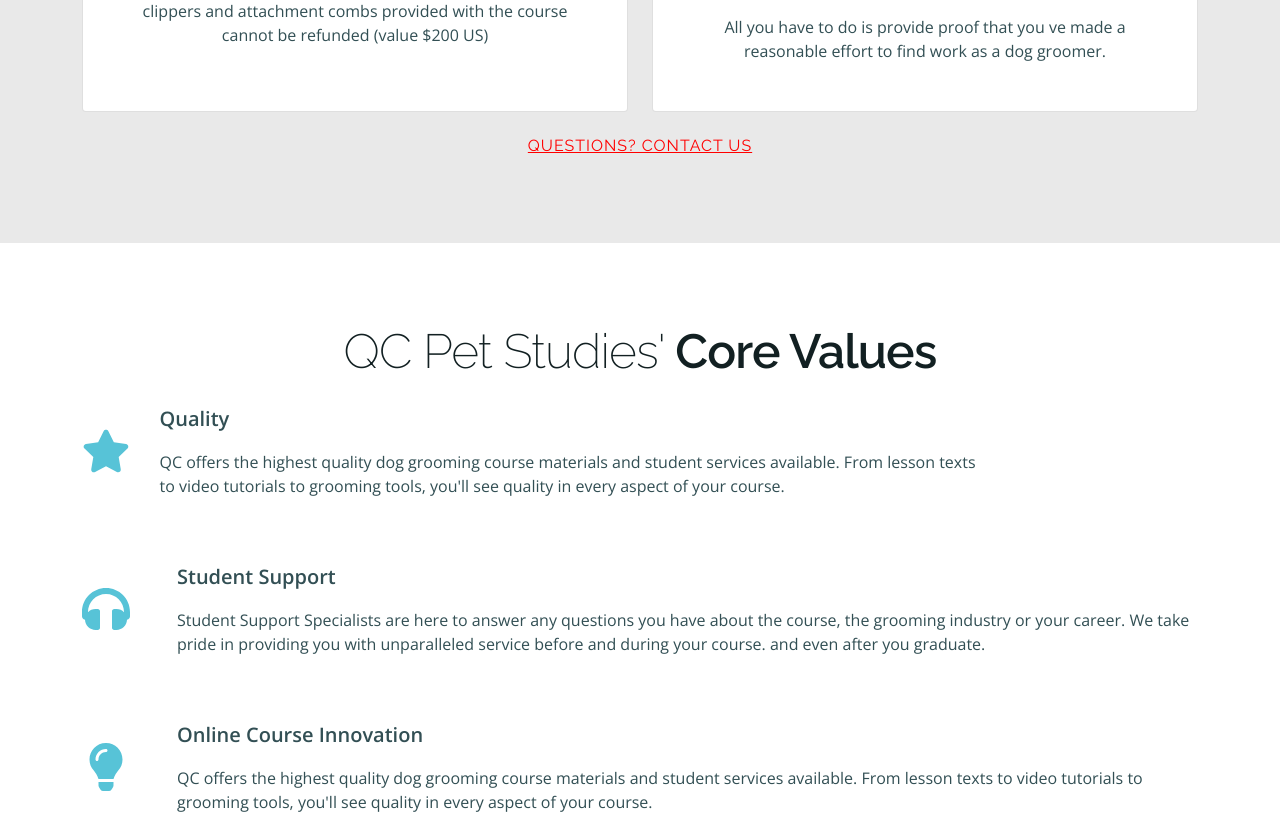
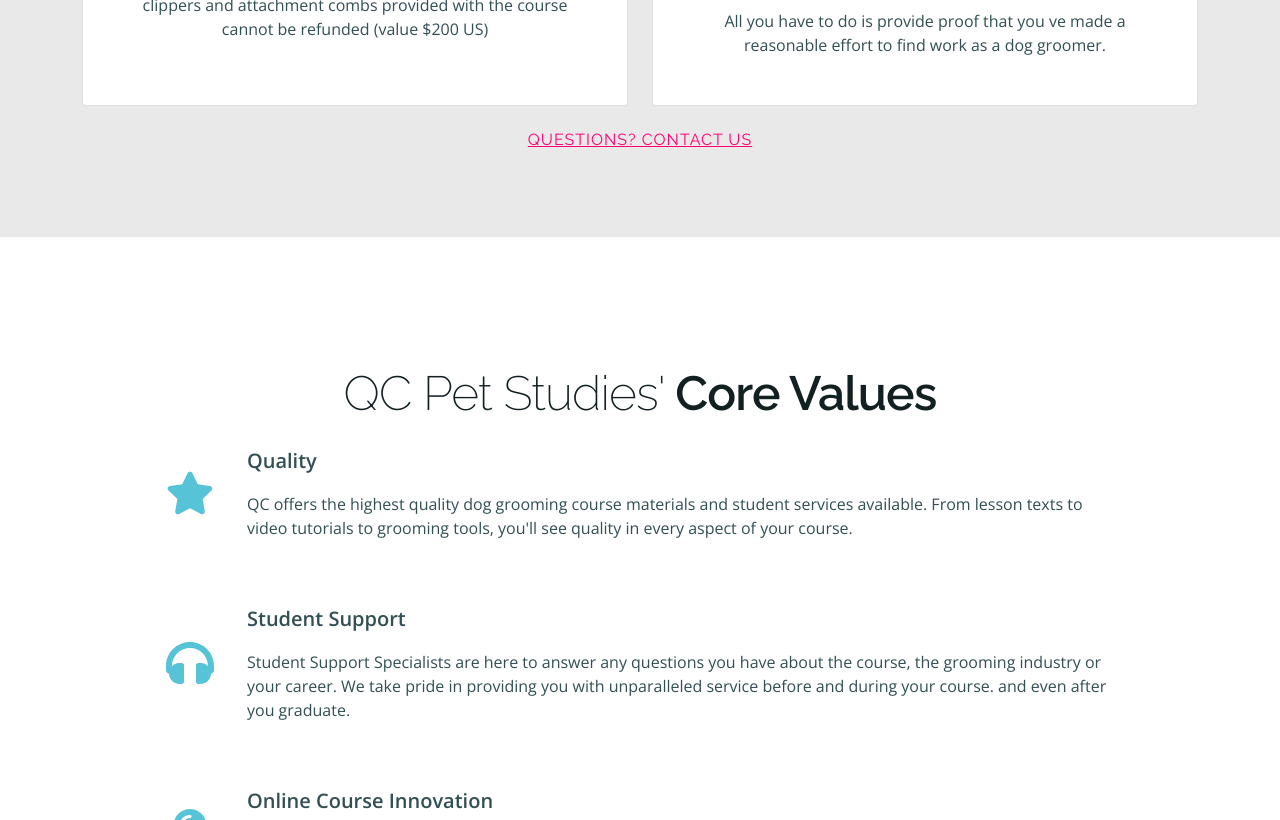
Before and after one commit to QCCareerSchool-Org/www.qcpetstudies.com, a Next.js app: page /about/about-qc-pet-studies in a window 1280 px wide. Shown: the part 1980-2800 px from the top of the page. Built offline with nearby package versions, Linux system fonts and the light colour scheme; no server answers.

Commit message:
- updated page to match layout

```diff
--- a/src/pages/about/about-qc-pet-studies.tsx
+++ b/src/pages/about/about-qc-pet-studies.tsx
@@ -11,6 +11,7 @@ const AboutPage: NextPage = () => {
 
   return (
     <DefaultLayout>
+
       <section id="firstSection" className="bg-dark text-light">
         <Image src={QcBackground} layout="fill" objectFit="cover" objectPosition="center" alt="qc pet studies backgrpund image" />
         <div className="container">
@@ -20,8 +21,8 @@ const AboutPage: NextPage = () => {
 
       <section>
         <div className="container px-lg-5">
-          <div className="row mb-4 align-items-center">
-            <div className="col-12 col-lg-2">
+          <div className="row mb-4 align-items-center ">
+            <div className="col-12 col-lg-2 d-flex justify-content-center">
               <Image src={Qc35Year} alt="qc 35 year" width="120" height="120" />
             </div>
             <div className="col-12 col-lg-10">
@@ -85,16 +86,16 @@ const AboutPage: NextPage = () => {
               </div>
             </div>
             <div>
-              <h4 style={{ color: 'red' }}><u>Questions? Contact Us</u></h4>
+              <h4 className="text-secondary"><u>Questions? Contact Us</u></h4>
             </div>
           </div>
         </div>
       </section>
 
       <section>
-        <div className="container">
+        <div className="container p-lg-5">
           <h2 className="mb-4 text-center">QC Pet Studies&apos; <strong>Core Values</strong></h2>
-          <div className="row col-10 mb-5 align-items-center text-lg-start text-center">
+          <div className="row mb-5 align-items-center text-lg-start px-0 px-lg-5 text-center">
             <div className="col-12 col-lg-1">
               <FaStar className="h2 text-primary mb-3" />
             </div>
@@ -105,8 +106,7 @@ const AboutPage: NextPage = () => {
               <p>QC offers the highest quality dog grooming course materials and student services available. From lesson texts to video tutorials to grooming tools, you&apos;ll see quality in every aspect of your course.</p>
             </div>
           </div>
-
-          <div className="row mb-5 align-items-center text-lg-start text-center">
+          <div className="row mb-5 align-items-center text-lg-start px-lg-5 text-center">
             <div className="col-12 col-lg-1">
               <FaHeadphones className="h2 text-primary mb-3" />
             </div>
@@ -117,8 +117,7 @@ const AboutPage: NextPage = () => {
               <p>Student Support Specialists are here to answer any questions you have about the course, the grooming industry or your career. We take pride in providing you with unparalleled service before and during your course. and even after you graduate.</p>
             </div>
           </div>
-
-          <div className="row align-items-center text-lg-start text-center mb-5">
+          <div className="row align-items-center text-lg-start px-lg-5 text-center mb-5">
             <div className="col-12 col-lg-1">
               <FaLightbulb className="h2 text-primary mb-3" />
             </div>
@@ -129,7 +128,7 @@ const AboutPage: NextPage = () => {
               <p>QC offers the highest quality dog grooming course materials and student services available. From lesson texts to video tutorials to grooming tools, you&apos;ll see quality in every aspect of your course.</p>
             </div>
           </div>
-          <div className="row align-items-center text-lg-start text-center mb-5">
+          <div className="row align-items-center text-lg-start px-lg-5 text-center mb-5">
             <div className="col-12 col-lg-1">
               <FaBookOpen className="h2 text-primary mb-3" />
             </div>
@@ -140,7 +139,7 @@ const AboutPage: NextPage = () => {
               <p>QC offers the highest quality dog grooming course materials and student services available. From lesson texts to video tutorials to grooming tools, you&apos;ll see quality in every aspect of your course.</p>
             </div>
           </div>
-          <div className="row align-items-center text-lg-start text-center mb-5">
+          <div className="row align-items-center text-lg-start px-lg-5 text-center mb-5">
             <div className="col-12 col-lg-4">
               <Image src={SPCALogo} alt="student experience" width="340" height="120" />
               <p><strong>In partnership with SPCA International</strong></p>
@@ -151,6 +150,7 @@ const AboutPage: NextPage = () => {
           </div>
         </div>
       </section>
+
     </DefaultLayout>
   );
 };
```
